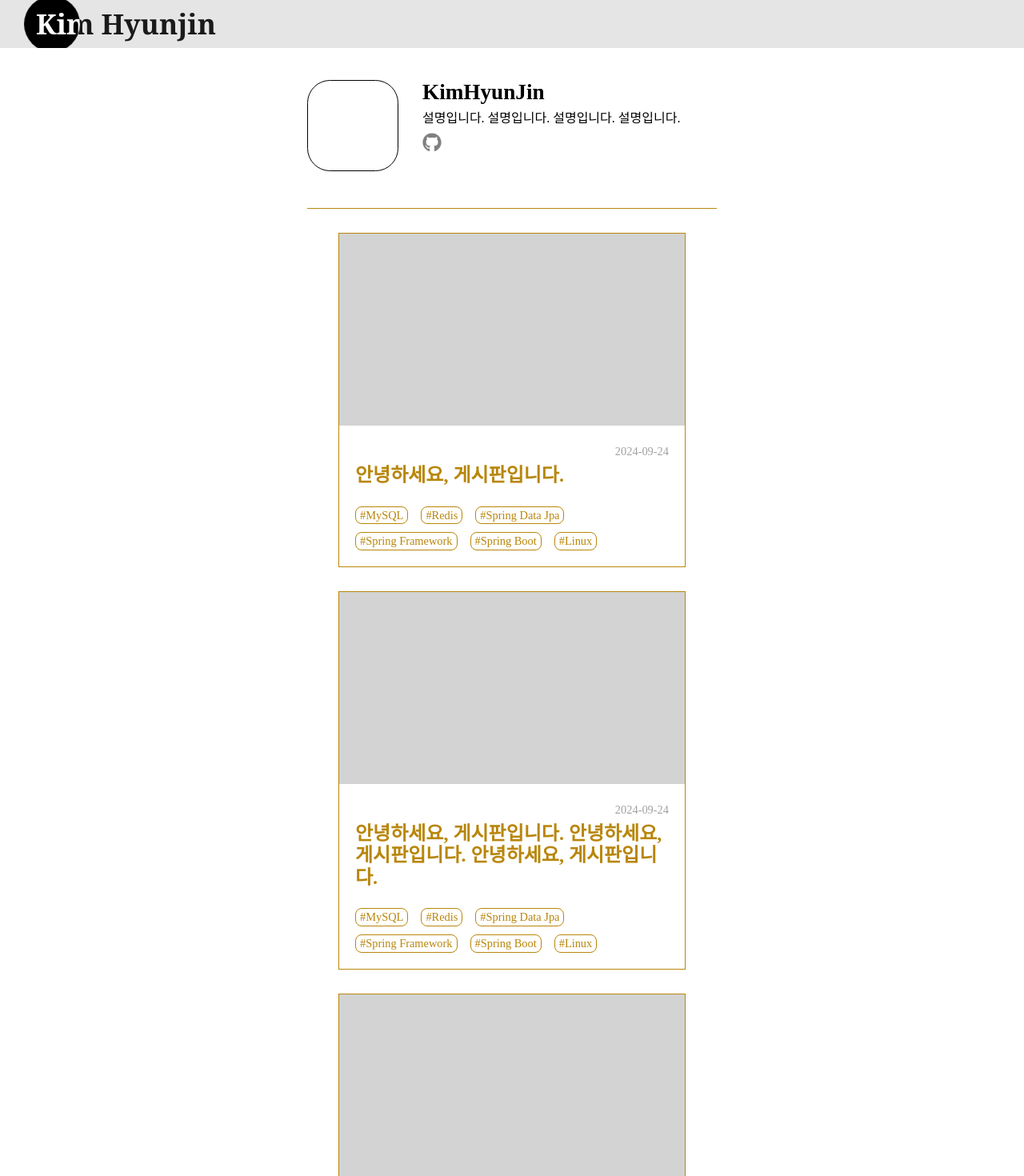
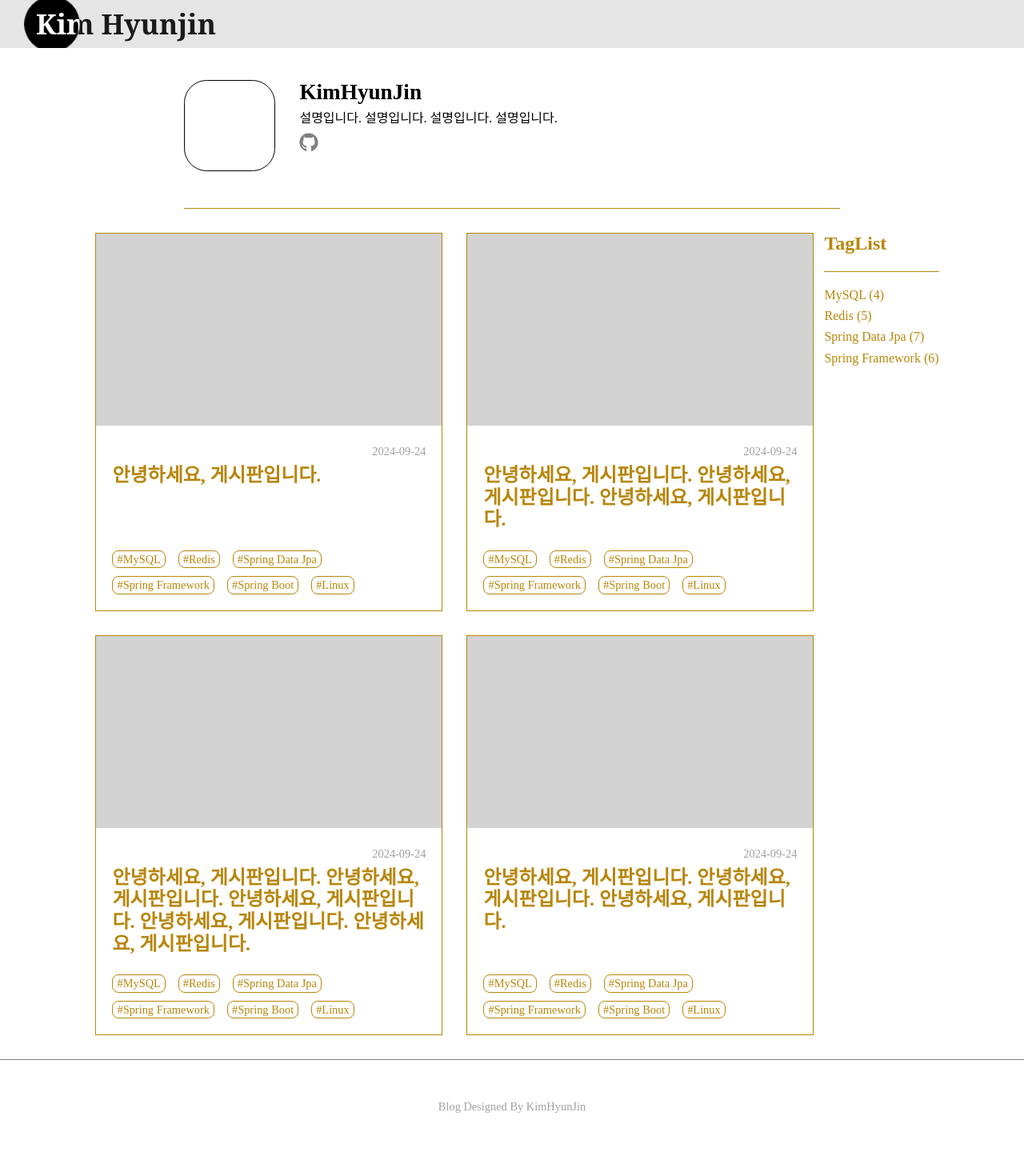
Before and after one commit to khj745700/blog, a Vue app in the folder frontend/: page / in a window 1280 px wide. Shown: the top 1470 px of the page at 80% size. After the commit the page ends 1442 px from the top, so only its background shows below. Built offline with nearby package versions, Linux system fonts and the light colour scheme; a web font is replaced by a local one.

Commit message:
fe/design: 블로그 메인화면 디자인
#8

```diff
--- a/frontend/src/App.vue
+++ b/frontend/src/App.vue
@@ -1,13 +1,19 @@
 <script setup>
 import {RouterLink, RouterView} from "vue-router";
 import Header from "@/components/Header.vue";
+import Footer from "@/components/Footer.vue";
 </script>
 
 <template>
   <Header/>
   <RouterView />
+  <Footer class="footerContainer"/>
 </template>
 
 <style scoped>
 
+.footerContainer {
+  margin-top: 30px;
+}
+
 </style>
--- /dev/null
+++ b/frontend/src/components/Footer.vue
@@ -0,0 +1,33 @@
+<script setup>
+
+</script>
+
+
+<template>
+  <footer>
+    Blog Designed By KimHyunJin
+  </footer>
+
+</template>
+
+
+<style scoped>
+  footer {
+
+    display: flex;
+    align-items: center;
+    justify-content: center;
+
+    border-top: 1px solid gray;
+
+    color: #a1a1a1;
+
+    font-size: 0.9rem;
+
+    font-family: AppleSystemUIFont;
+
+    font-weight: 100;
+
+    padding: 50px 50px;
+  }
+</style>
--- a/frontend/src/components/MainBoardComponent.vue
+++ b/frontend/src/components/MainBoardComponent.vue
@@ -1,29 +1,65 @@
 <script setup>
 
-const props = defineProps({
-  title: String,
-  date: String,
-  hashtags: Array,
-})
+const boards = [
+  {
+    id: 1,
+    title: "안녕하세요, 게시판입니다.",
+    date: "2024-09-24",
+    hashTags: ["MySQL", "Redis", "Spring Data Jpa", "Spring Framework", "Spring Boot", "Linux"]
+  },
+  {
+    id: 2,
+    title: "안녕하세요, 게시판입니다. 안녕하세요, 게시판입니다. 안녕하세요, 게시판입니다.",
+    date: "2024-09-24",
+    hashTags: ["MySQL", "Redis", "Spring Data Jpa", "Spring Framework", "Spring Boot", "Linux"]
+  },
+  {
+    id: 3,
+    title: "안녕하세요, 게시판입니다. 안녕하세요, 게시판입니다. 안녕하세요, 게시판입니다. 안녕하세요, 게시판입니다. 안녕하세요, 게시판입니다.",
+    date: "2024-09-24",
+    hashTags: ["MySQL", "Redis", "Spring Data Jpa", "Spring Framework", "Spring Boot", "Linux"]
+  },
+  {
+    id: 4,
+    title: "안녕하세요, 게시판입니다. 안녕하세요, 게시판입니다. 안녕하세요, 게시판입니다.",
+    date: "2024-09-24",
+    hashTags: ["MySQL", "Redis", "Spring Data Jpa", "Spring Framework", "Spring Boot", "Linux"]
+  },
+];
+
+
 </script>
 
 <template>
-  <div class="componentContainer">
-    <div class="dummyImage"></div>
-    <div class="componentBody">
-      <p class="componentDate">{{date}}</p>
-      <p class="componentTitle">{{title}}</p>
+  <div class="boardContainer">
+    <div class="componentContainer" v-for="board in boards" key="board.id">
+      <div class="dummyImage"></div>
+      <div class="componentBody">
+        <p class="componentDate">{{board.date}}</p>
+        <p class="componentTitle">{{board.title}}</p>
 
-      <div class="hashTagContainer">
-          <span class="hashTags" v-for="hashtag in hashtags" key="hashtag">
+        <div class="hashTagContainer">
+          <span class="hashTags" v-for="hashtag in board.hashTags" key="hashtag">
           #{{hashtag}}
         </span>
+        </div>
       </div>
     </div>
   </div>
 </template>
 
 <style scoped>
+
+.boardContainer {
+  display: flex;
+  width: calc(54rem + 60px);
+
+  height: 100%;
+  flex-wrap: wrap;
+  gap: 30px;
+  justify-content: center;
+}
+
 
 .componentContainer {
   width: 27rem;
@@ -35,24 +71,9 @@ const props = defineProps({
   transition: transform 0.3s cubic-bezier(0.165, 0.84, 0.44, 1), box-shadow 0.3s cubic-bezier(0.165, 0.84, 0.44, 1);
   &:hover {
     transform : translate(-5px, -5px);
-    box-shadow: 5px 5px 5px grey;
+    box-shadow: 5px 5px 5px dimgrey;
   }
 
-  &:hover:after {
-    content: '보러가기';
-    position: absolute;
-    display: flex;
-    align-items: flex-end;
-    justify-content: flex-end;
-    width: calc(100% - 2rem);
-    height: calc(100% - 2rem);
-    padding: 1rem 1rem;
-    font-family: 'ptd';
-    font-weight: 600;
-    color: black;
-    mix-blend-mode: difference;
-    background-color: rgba(50,50,50, 0.1);
-  }
 
 }
 
@@ -60,7 +81,6 @@ const props = defineProps({
   width: 100%;
   height: 15rem;
   background-color: lightgray;
-
 }
 
 .componentTitle {
@@ -88,7 +108,6 @@ const props = defineProps({
 }
 
 .hashTagContainer {
-
   align-self: flex-end;
 }
 
--- /dev/null
+++ b/frontend/src/components/MainHashTagListComponent.vue
@@ -0,0 +1,47 @@
+<script setup>
+
+
+const hashTags = [
+  {
+    id : 1,
+    value: 'MySQL',
+    count: 4
+  },
+  {
+    id : 2,
+    value: 'Redis',
+    count: 5
+  },
+  {
+    id : 3,
+    value: 'Spring Data Jpa',
+    count: 7
+  },
+  {
+    id : 4,
+    value: 'Spring Framework',
+    count: 6
+  },
+];
+</script>
+
+
+<template>
+  <div>
+      <div class="hashtag" v-for="hashTag in hashTags" :key="hashTag.id">{{hashTag.value}} ({{hashTag.count}})</div>
+  </div>
+</template>
+
+
+<style scoped>
+
+  .hashtag{
+    margin-bottom: 8px;
+    font-family: 'ptd';
+    font-size: 1rem;
+
+    &:hover {
+
+    }
+  }
+</style>
--- a/frontend/src/components/MainProfileComponent.vue
+++ b/frontend/src/components/MainProfileComponent.vue
@@ -28,7 +28,7 @@ const setCurrentColor = (value) => {
 
 <style scoped>
   .componentContainer {
-    width: 40%;
+    width: 64%;
     height: 10rem;
     border-bottom: 1px solid darkgoldenrod;
     margin-bottom: 30px;
--- a/frontend/src/pages/MainView.vue
+++ b/frontend/src/pages/MainView.vue
@@ -2,52 +2,47 @@
 import PageContainer from "@/atomic/PageContainer.vue";
 import MainBoardComponent from "@/components/MainBoardComponent.vue";
 import MainProfileComponent from "@/components/MainProfileComponent.vue";
+import MainHashTagListComponent from "@/components/MainHashTagListComponent.vue";
 
-const boards = [
-  {
-    id: 1,
-    title: "안녕하세요, 게시판입니다.",
-    date: "2024-09-24",
-    hashTags: ["MySQL", "Redis", "Spring Data Jpa", "Spring Framework", "Spring Boot", "Linux"]
-  },
-  {
-    id: 2,
-    title: "안녕하세요, 게시판입니다. 안녕하세요, 게시판입니다. 안녕하세요, 게시판입니다.",
-    date: "2024-09-24",
-    hashTags: ["MySQL", "Redis", "Spring Data Jpa", "Spring Framework", "Spring Boot", "Linux"]
-  },
-  {
-    id: 3,
-    title: "안녕하세요, 게시판입니다. 안녕하세요, 게시판입니다. 안녕하세요, 게시판입니다. 안녕하세요, 게시판입니다. 안녕하세요, 게시판입니다.",
-    date: "2024-09-24",
-    hashTags: ["MySQL", "Redis", "Spring Data Jpa", "Spring Framework", "Spring Boot", "Linux"]
-  },
-  {
-    id: 4,
-    title: "안녕하세요, 게시판입니다. 안녕하세요, 게시판입니다. 안녕하세요, 게시판입니다.",
-    date: "2024-09-24",
-    hashTags: ["MySQL", "Redis", "Spring Data Jpa", "Spring Framework", "Spring Boot", "Linux"]
-  },
-];
+
 </script>
 
 <template>
 <PageContainer >
   <MainProfileComponent />
-  <div class="boardContainer">
-    <MainBoardComponent v-for="board in boards" key="board.id" :title="board.title" :date="board.date" :hashtags="board.hashTags"/>
-  </div>
+  <div class="bodyContainer">
+    <MainBoardComponent />
+    <div class="hashTagContainer">
+      <div class="hashTagTitle">TagList</div>
+      <div class="borderBottom"></div>
+      <MainHashTagListComponent style="align-self: flex-start"/>
+    </div>
+    </div>
 </PageContainer>
 </template>
 
 <style scoped>
-  .boardContainer {
+  .bodyContainer {
     display: flex;
-    width: 60%;
+    justify-content: center;
     height: 100%;
-    flex-wrap: wrap;
-    gap: 30px;
+  }
 
-    justify-content: center;
+  .hashTagContainer {
+    display: flex;
+    flex-direction: column;
+    color: darkgoldenrod;
+    gap : 20px;
+
+  }
+
+  .hashTagTitle {
+    font-size: 1.5rem;
+    font-weight: bolder;
+  }
+
+  .borderBottom {
+    border-bottom: 1px solid darkgoldenrod;
+
   }
 </style>
```
